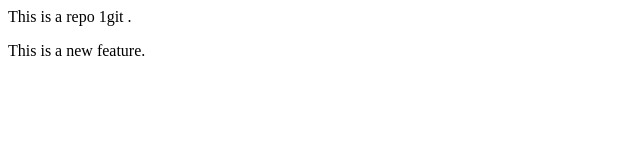
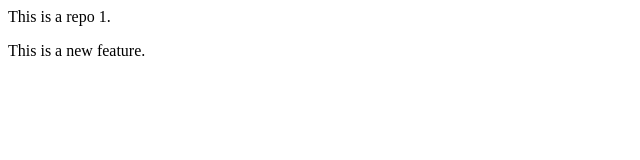
Before and after one commit to Nikul-008/local-repo, a plain HTML site: page index.html in a window 1280 px wide. Shown: the full height of the page, 0-640 px from the left. Drawn offline with Linux system fonts and the light colour scheme.

```diff
--- a/index.html
+++ b/index.html
@@ -1,2 +1,2 @@
-<p>This is a repo 1git .</p>
+<p>This is a repo 1.</p>
 <p>This is a new feature.</p>
```
